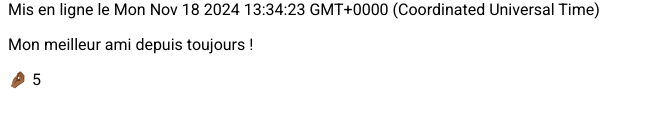
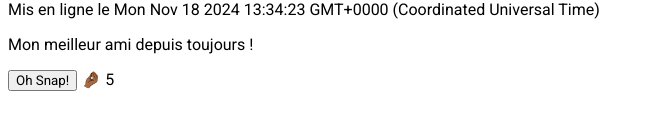
Before and after one commit to Vova-code/Snapface, an Angular app: page / in a window 1280 px wide. Shown: the part 388-518 px from the top of the page, without its empty margins (0-654 px from the left). Built offline with nearby package versions, Linux system fonts and the light colour scheme.

Commit message:
Chapter 2 : React to events

```diff
--- a/src/app/face-snap/face-snap.component.html
+++ b/src/app/face-snap/face-snap.component.html
@@ -3,5 +3,8 @@
   <img [src]="imageUrl" [alt]="title">
   <p>Mis en ligne le {{ createdAt }}</p>
   <p>{{ description }}</p>
-  <p>🤌🏾 {{ snaps }}</p>
+  <p>
+    <button (click)="handleSnap()">{{ snapButtonText }}</button>
+    🤌🏾 {{ snaps }}
+  </p>
 </div>
--- a/src/app/face-snap/face-snap.component.ts
+++ b/src/app/face-snap/face-snap.component.ts
@@ -16,6 +16,8 @@ export class FaceSnapComponent implements OnInit{
   createdAt!: Date;
   snaps!: number;
   imageUrl!: string;
+  snapped!: boolean;
+  snapButtonText!: string;
 
   ngOnInit(): void {
     this.title = 'Archibald';
@@ -23,5 +25,27 @@ export class FaceSnapComponent implements OnInit{
     this.createdAt = new Date();
     this.snaps = 5;
     this.imageUrl = 'https://cdn.pixabay.com/photo/2015/05/31/16/03/teddy-bear-792273_1280.jpg';
+    this.snapped = false;
+    this.snapButtonText = 'Oh Snap!';
+  }
+
+  handleSnap() {
+    if (!this.snapped) {
+      this.unSnap();
+    } else {
+      this.snap();
+    }
+  }
+
+  private snap() {
+    this.snaps--;
+    this.snapped = false;
+    this.snapButtonText = 'Oh Snap!';
+  }
+
+  private unSnap() {
+    this.snaps++;
+    this.snapped = true;
+    this.snapButtonText = 'Oops, un Snap!'
   }
 }
```
